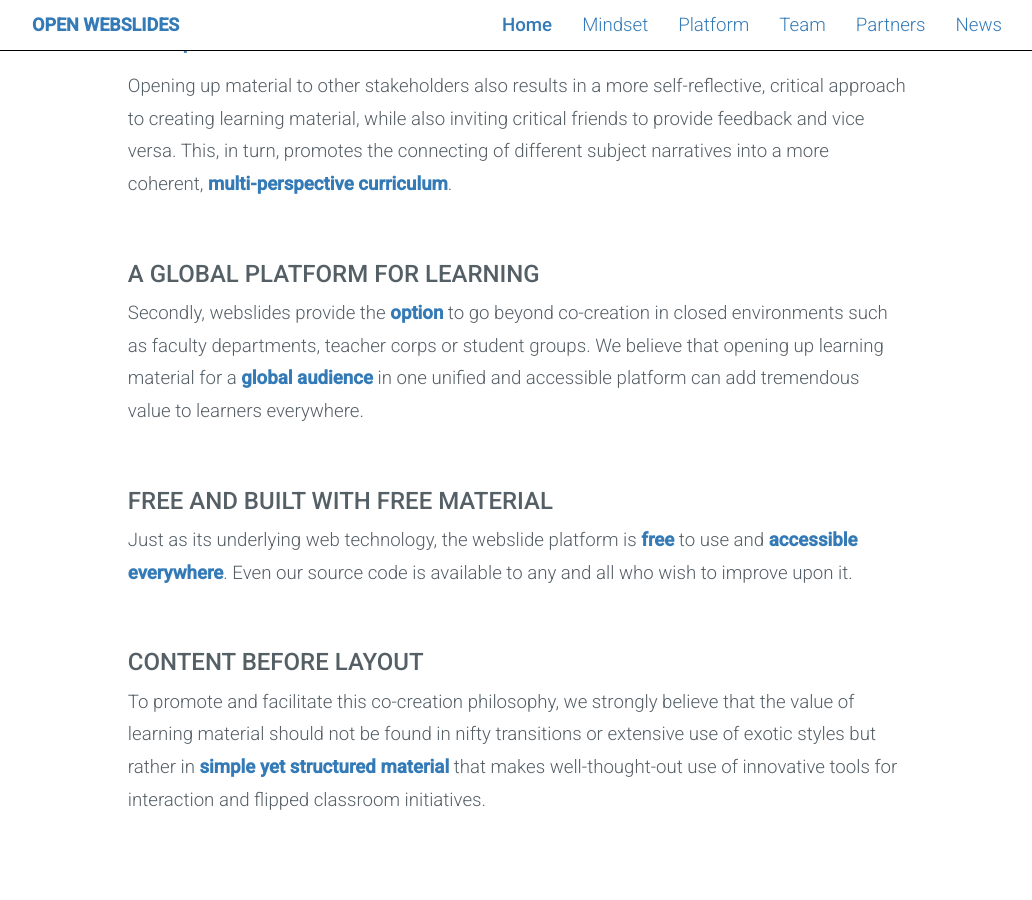
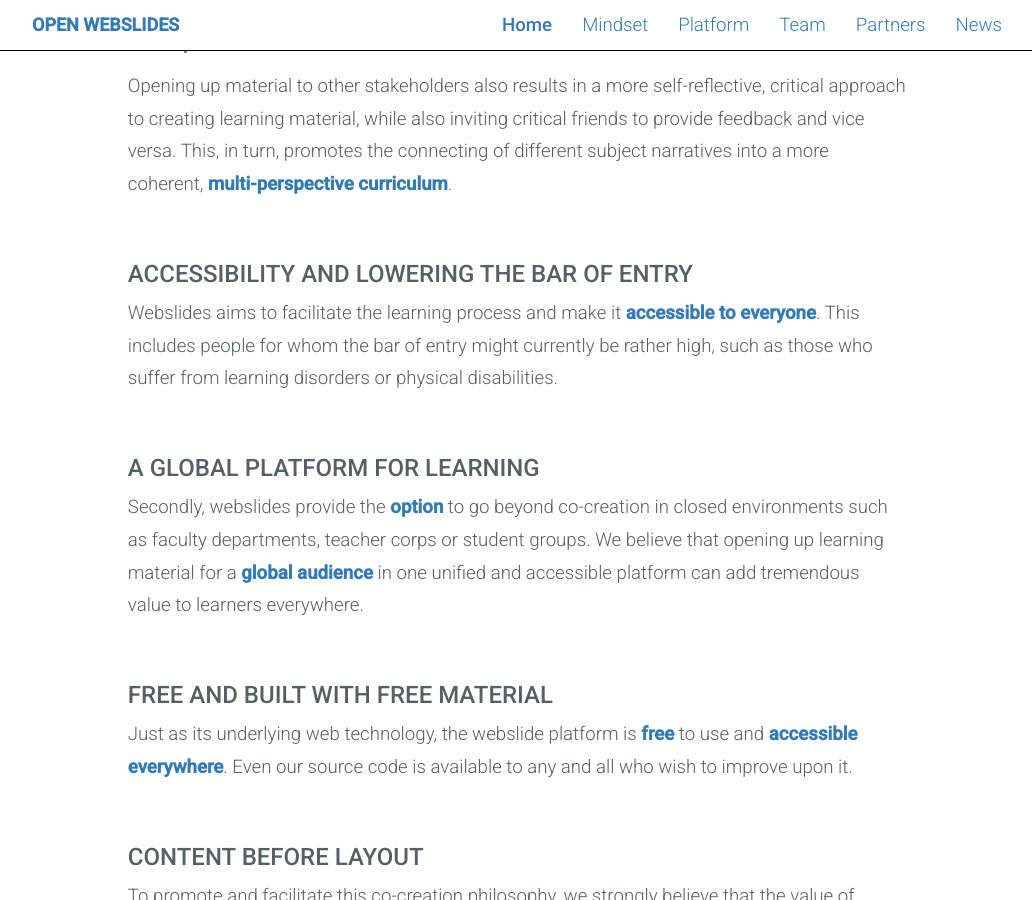
Before and after one commit to OpenWebslides/openwebslides.github.io-old, a Jekyll site: the page built from mindset.html, in a window 1280 px wide and 900 px high, scrolled down 929 px. Shown: the whole window, without its empty margins (123-1155 px from the left). Built offline with Jekyll 4.4.1, drawn with Linux system fonts in a browser that asks for light colours; nearby versions of some CDN libraries.

Commit message:
adds paragraph about accessibility

```diff
--- a/mindset.html
+++ b/mindset.html
@@ -39,6 +39,14 @@ title: 'Mindset'
 <section>
   <div class="row">
     <div class="col-md-10 col-md-offset-1">
+      <h3 class='text-uppercase'>Accessibility and lowering the bar of entry</h3>
+      <p>Webslides aims to facilitate the learning process and make it <b class="blue">accessible to everyone</b>. This includes people for whom the bar of entry might currently be rather high, such as those who suffer from learning disorders or physical disabilities.</p>
+    </div>
+  </div>
+</section>
+<section>
+  <div class="row">
+    <div class="col-md-10 col-md-offset-1">
       <h3 class='text-uppercase'>A global platform for learning</h3>
       <p>Secondly, webslides provide the <b class="blue">option</b> to go beyond co-creation in closed environments such as
         faculty departments, teacher corps or student groups. We believe that opening up learning material for a <b class="blue">global audience</b>        in one unified and accessible platform can add tremendous value to learners everywhere.</p>
```
Also changed, not shown: 2 other files.
